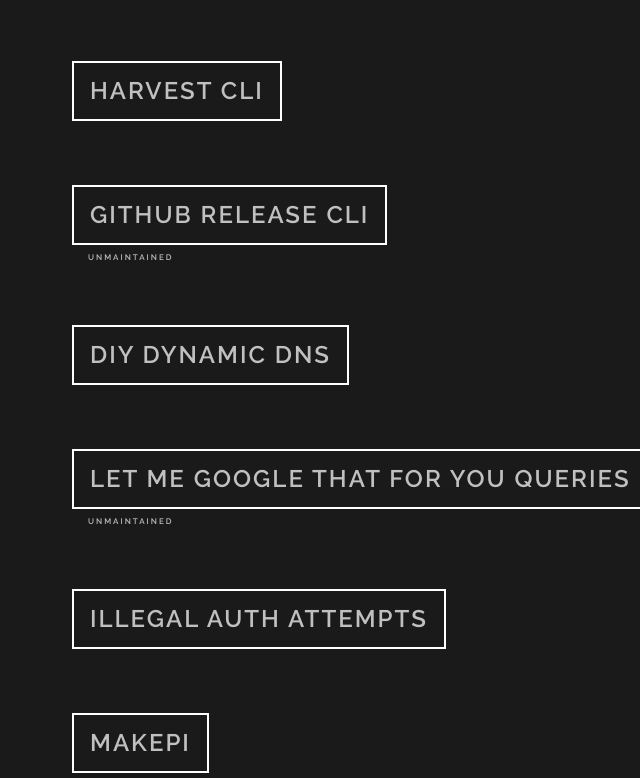
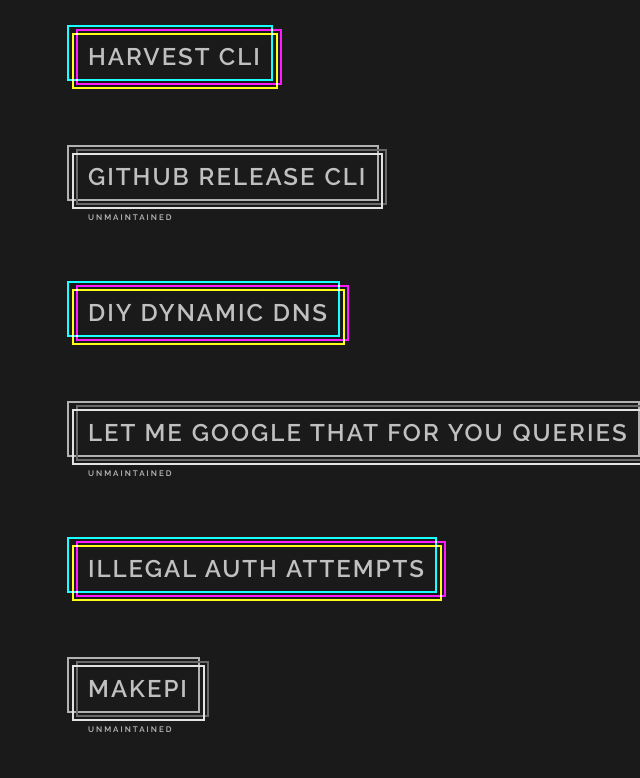
Before and after one commit to ctrlaltdev/ctrlalt.dev, a Gatsby site: page / in a window 1280 px wide. Shown: the part 1931-2709 px from the top of the page, without its empty margins (0-640 px from the left). Built offline with nearby package versions, Linux system fonts and the light colour scheme; Gatsby itself is replaced by a stand-in of ours.

Commit message:
feat: update node version, change project borders

```diff
--- a/src/components/ProjectsList/index.js
+++ b/src/components/ProjectsList/index.js
@@ -7,7 +7,12 @@
 export const ProjectItem = ({ project, color }) => {
   return (
     <li>
-      <a href={ `/${project.id}/` }>{ project.name }</a> { !project.active && <span className='projectslist__unmaintained'>Unmaintained</span> }
+      <a href={ `/${project.id}/` } className={ !project.active && 'unmaintained' }>
+        <div className="border border-c" />
+        <div className="border border-m" />
+        <div className="border border-y" />
+        { project.name }
+      </a> { !project.active && <span className='projectslist__unmaintained'>Unmaintained</span> }
     </li>
   )
 }
--- a/src/components/ProjectsList/projectslist.sass
+++ b/src/components/ProjectsList/projectslist.sass
@@ -1,25 +1,61 @@
 .projectslist
   width: 100%
   min-height: 60vh
-  // display: flex
-  // flex-flow: row wrap
-  // align-content: center
 
   li
-    // flex: 1 0 auto
     margin: 8rem 2rem
     font-weight: 600
     letter-spacing: 2px
 
     a
+      position: relative
       display: inline-block
       background-color: unset
       padding: 2rem
       font-size: 3rem
-      border: 2px solid var(--color_fg)
       color: var(--color_fg2)
       font-family: var(--font_title)
       text-transform: uppercase
+
+      &.unmaintained
+        & .border
+          mix-blend-mode: luminosity
+
+      & .border
+        position: absolute
+        transition: top 0.5s, right 0.5s, bottom 0.5s, left 0.5s
+
+        border: 2px solid transparent
+        mix-blend-mode: screen
+
+      & .border-c
+        top: -0.5rem
+        right: 0.6rem
+        bottom: 0.5rem
+        left: -0.6rem
+        border-color: cyan
+
+      & .border-m
+        top: 0
+        right: -0.5rem
+        bottom: 0
+        left: 0.5rem
+        border-color: magenta
+
+      & .border-y
+        top: 0.5rem
+        right: 0rem
+        bottom: -0.5rem
+        left: 0rem
+        border-color: yellow
+
+      &:hover
+        & .border
+          transition: top 0.5s, right 0.5s, bottom 0.5s, left 0.5s
+          top: 0rem
+          right: 0rem
+          bottom: 0rem
+          left: 0rem
 
   &__unmaintained
     display: block
@@ -28,6 +64,13 @@
     background-color: unset
     color: var(--color_fg2)
     margin: 1rem 2rem
+
+[data-theme="light"]
+  .projectslist
+    li
+      a
+        .border
+          mix-blend-mode: multiply
 
 .projectslist__title
   &__inactive,
```
Also changed, not shown: package.json (+10 -10 lines), 2 other files.
